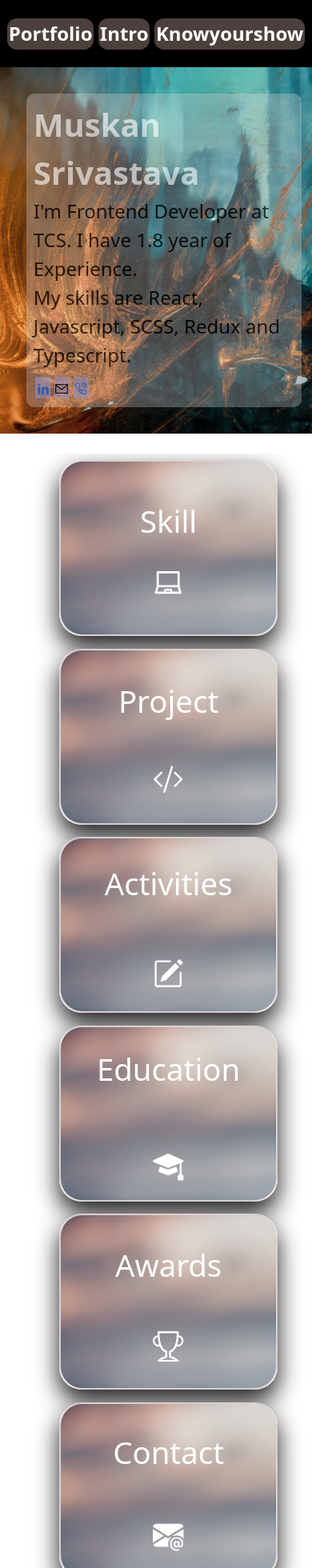
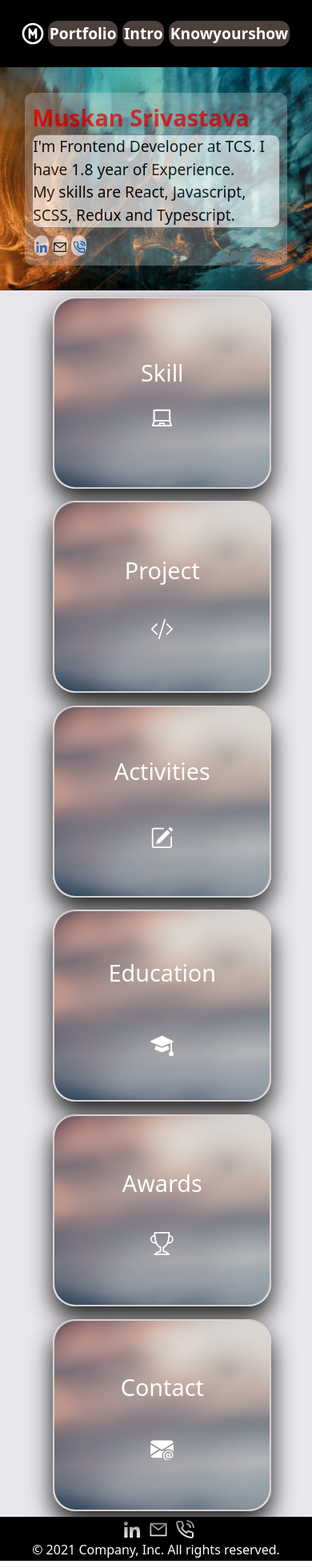
Before and after one commit to MuskanSrivastava8/Mitra, a React (Create React App) app: page /Mitra/Portfolio in a window 390 px wide. Shown: the top 1960 px of the page at 80% size. Built offline with nearby package versions, Linux system fonts and the light colour scheme.

Commit message:
commit font size for mobile changed now

```diff
--- a/src/Components/Footer/Footer.js
+++ b/src/Components/Footer/Footer.js
@@ -1,10 +1,12 @@
 import React from "react";
 import "./footer.scss";
 import { GrLinkedinOption } from "react-icons/gr";
-import { GrMailOption } from "react-icons/gr";
+import { AiOutlineMail } from "react-icons/ai";
 import { FiPhoneCall } from "react-icons/fi";
 
 export default function Footer() {
+  const style_contact = { color: "white", fontSize: "1.5em" }
+
   return (
     <React.Fragment>
       {/* <div className="footer_container"> */}
@@ -16,7 +18,7 @@ export default function Footer() {
                 target="_blank"
                 rel="noreferrer"
               >
-                <GrLinkedinOption />
+                <GrLinkedinOption style={style_contact}/>
               </a>
             </div>
             <div className="footer_menu_item_contact">
@@ -25,12 +27,12 @@ export default function Footer() {
                 target="_blank"
                 rel="noreferrer"
               >
-                <GrMailOption />
+                <AiOutlineMail style={style_contact}/>
               </a>
             </div>
             <div className="footer_menu_item_contact">
-              <a href="tel:8756719954" target="_blank" rel="noreferrer">
-                <FiPhoneCall />
+              <a href="tel:87567XXXX4" target="_blank" rel="noreferrer">
+                <FiPhoneCall style={style_contact} />
               </a>
             </div>
           </div>
--- a/src/Components/Footer/footer.scss
+++ b/src/Components/Footer/footer.scss
@@ -9,8 +9,8 @@
 
 .footer_menu_item_contact {
     margin: 0.8%;
-    border-color: transparent;
-    background-color: #fff;
+    // border-color: transparent;
+    // background-color: #fff;
     cursor: pointer;
     padding-left: 4%;
     padding-right: 4%;
--- a/src/Components/Intro/Intro.scss
+++ b/src/Components/Intro/Intro.scss
@@ -1,5 +1,5 @@
 .intro_container {
-    height: 100vh;
+    height: 82vh;
     width: 100%;
     background-image: url(bg_large.jpg);
     background-color: #D17B88;
@@ -60,6 +60,49 @@
 }
 
 @media only screen and (max-width: 904px) {
+
+    //Ipad
+
+    .row_1 {
+        flex-direction: column;
+    }
+
+    .row_2 {
+        flex-direction: column;
+    }
+
+    .summary_box {
+        height: 33%;
+    }
+
+    .flip-card {
+        width: 70%;
+        height: 240px;
+    }
+
+    // .card_text {
+    //     font-size: 2.4rem;
+    // }
+
+    // .occupation {
+    //     font-size: 1.2rem;
+    // }
+
+    // .intro {
+    //     width: 105%;
+    // }
+
+    // .name_text {
+    //     font-size: 1.8rem;
+    // }
+
+    // .points_details {
+    //     font-size: 1.8rem;
+    // }
+
+    // .center {
+    //     font-size: 2rem;
+    // }
     .intro_container {
         width: 105%;
     }
@@ -74,8 +117,35 @@
         margin-left: 4%;
         margin-right: 7%;
     }
+
 }
-@media only screen and (min-width: 768px) {}
-@media only screen and (min-width: 479px) {}
+
+@media only screen and (max-width: 414px) {
+
+    //Iphone XR
+    .intro_container {
+        width: 100%;
+    }
+    .welcome_text {
+        font-size: 1.8rem;
+    }
+    .greeting_text {
+        font-weight: 600;
+        font-size: 1.2rem;
+    }
+
+}
+
+@media only screen and (max-width: 390px) {
+
+    //Iphone 12 pro
+
+}
+
+@media only screen and (max-width: 376px) {
+
+    //Iphone SE
+
+}
 
 //D17B88 ,D999B9 B8B3E9 90E0F3 75F4F4 // 414535
--- a/src/Components/Menu.js
+++ b/src/Components/Menu.js
@@ -1,12 +1,14 @@
 import React from "react";
 import { NavLink } from "react-router-dom";
 import "./Menu.scss";
-
+import { TbCircleLetterM } from "react-icons/tb";
 
 export default function Menu() {
+  const style_home = { color: "white", fontSize: "2rem" }
   return (
     <React.Fragment>
       <div className="menu_container">
+      <TbCircleLetterM style={style_home}/>
         <div className="menu_item">
           <NavLink to={"/Portfolio"}>Portfolio</NavLink>
         </div>
--- a/src/Components/Menu.scss
+++ b/src/Components/Menu.scss
@@ -54,7 +54,7 @@
     }
 
     .menu_item {
-        font-size: 1.5rem;
+        font-size: 1.2rem;
         // padding: 2.4%;
     }
 }
--- a/src/Components/Portfolio/Portfolio.js
+++ b/src/Components/Portfolio/Portfolio.js
@@ -43,14 +43,14 @@ export default function Portfolio() {
                 </a>
               </div>
               <div className="menu_item_contact">
-                <a href="tel:8756719954" target="_blank" rel="noreferrer">
+                <a href="tel:875XXXXXX4" target="_blank" rel="noreferrer">
                   <FiPhoneCall />
                 </a>
               </div>
             </div>
           </div>
         </div>
-        <div className="details">
+        <div className="portfolio_details">
           <Summary />
         </div>
       </div>
--- a/src/Components/Portfolio/Summary.js
+++ b/src/Components/Portfolio/Summary.js
@@ -156,7 +156,7 @@ export default function Summary() {
                     <h1>Contact</h1>
                   </div>
                   <div className="points_details">
-                    <p>8756719954</p>
+                    <p>875XXXXXX4</p>
                     <p>muskan.srivastava@tcs.com</p>
                   </div>
                 </div>
--- a/src/Components/Portfolio/portfolio.scss
+++ b/src/Components/Portfolio/portfolio.scss
@@ -19,10 +19,10 @@
 
 }
 
-.details {
+.portfolio_details {
     height: 60%;
     width: 100%;
-    // background-color: #D999B9;
+    background-color: #e9e7eb;
 }
 
 .name {
@@ -39,17 +39,20 @@
 }
 
 .name_text {
-    font-size: 1.5rem;
-    color: white;
+    font-size: 1.8rem;
+    color: red;
     font-weight: 650;
     font-family: inherit;
 }
 
 .occupation {
-    font-size: 1rem;
+    font-size: 1.2rem;
     color: #000000;
     font-weight: 500;
     font-family: inherit;
+    background-color: white;
+    border: 1px solid #998b8b;
+    border-radius: 10px;
 }
 
 .address {
@@ -60,9 +63,10 @@
 .menu_item_contact {
     margin: 0.8%;
     border-color: transparent;
-    padding: .4%;
-    background-color: #a19dc6;
+    padding: 0.4%;
+    background-color: #fff;
     cursor: pointer;
+    border-radius: 10px;
 }
 
 .Portfolio_footer {
@@ -243,6 +247,7 @@ td {
 
     .occupation {
         font-size: 1.5rem;
+        background-color: white;
     }
 
     .intro {
@@ -250,7 +255,7 @@ td {
     }
 
     .name_text {
-        font-size: 2.5rem;
+        font-size: 1.8rem;
     }
 
     .points_details {
@@ -263,7 +268,7 @@ td {
 
 }
 
-@media only screen and (max-width: 414px) {
+@media only screen and (max-width: 415px) {
 
     //Iphone XR
     .row_1 {
@@ -281,6 +286,27 @@ td {
     .flip-card {
         width: 70%;
         height: 200px;
+    }
+    .name_text {
+        font-size: 1.8rem;
+    }
+    .occupation {
+        font-size: 1.2rem;
+        background-color: white;
+    }
+    .intro {
+        width: 100%;
+    }
+    .card_text {
+        font-size: 1.8rem;
+    }
+    .points_details {
+        font-size: 1.2rem;
+        color: black;
+        font-weight: 700;
+    }
+    .center {
+        font-size: 1.2rem;
     }
 }
 
@@ -303,6 +329,7 @@ td {
         width: 70%;
         height: 220px;
     }
+
 }
 
 @media only screen and (max-width: 376px) {
--- a/src/Components/ProjectOne/ProjectOneComponent.scss
+++ b/src/Components/ProjectOne/ProjectOneComponent.scss
@@ -117,6 +117,12 @@
         height: 150vh;
         width: 100%;
     }
+    .section_2 {
+        margin-top: 7px;
+    }
+    .title {
+        font-size: 2rem;
+    }
 }
 @media only screen and (max-width: 390px) { //Iphone 12 pro
     .section_3 {
--- a/src/Components/ProjectOne/ProjectOneComponent/TvShowDetails.scss
+++ b/src/Components/ProjectOne/ProjectOneComponent/TvShowDetails.scss
@@ -21,7 +21,7 @@
     font-family: inherit;
     font-weight: 100;
     font-size: 20px;
-    height: 120px;
+    // height: 120px;
     overflow-y: hidden;
     margin-left: 10px;
     // margin-top: 10px;
@@ -469,23 +469,16 @@
 
 @media only screen and (max-width: 414px) {
     .logo_img img {
-        height: 80px;
-        width: 80px;
+        height: 60px;
+        width: 60px;
     }
 
     .logo_subtitle {
-        font-size: 20px;
-    }
-
-    // .search_box{
-    //     height: 48px;
-    // }
-    .clear_btn button {
-        background-color: red;
+        font-size: 1rem;
     }
 
     .title {
-        font-size: 45px;
+        font-size: 1.8rem;
     }
 
     .rating_container {
@@ -493,89 +486,16 @@
     }
 
     .details {
-        /* height: 60%; */
         width: 95%;
-        font-size: 1.5rem;
+        font-size: 1.2rem;
         margin-left: 2%;
+    }
+    .title_text {
+        font-size: 1.2rem;
     }
 }
 
 // @media only screen and (max-width: 390px) {
-//     .logo_subtitle {
-//         margin-top: 0px;
-//     }
-
-//     .search_box {
-//         border-radius: 30px;
-//         background-color: #d9d9d96e;
-//         height: 30px;
-//         color: white;
-//         font-weight: 100;
-//         font-size: 20px;
-//         width: 80%;
-//         border-color: transparent;
-//         padding: 18px 18px 18px 18px;
-//         margin-top: 22px;
-//         margin-left: -17px;
-//         width: 24vw;
-//     }
-
-//     .clear_btn {
-//         margin-left: 6px;
-//         // background-color: red;
-//         border-radius: 30px;
-//         height: -1vh;
-//         width: 9vw;
-//     }
-
-//     .details_container {
-//         // background-color: red;
-//         // border: 1px solid #0800006e;
-//         // border-radius: 22px;
-//         width: auto;
-//         height: auto;
-//         margin-right: 0px;
-//         margin-top: 65px;
-//     }
-
-//     .RecommendList_title_box {
-//         margin-left: 16px;
-//         background-color: #a288886e;
-//         border: 1px solid #0800006e;
-//         border-radius: 22px;
-//         width: -moz-fit-content;
-//         width: fit-content;
-//     }
-
-//     .recommend_container {
-//         cursor: pointer;
-//         width: 50vw;
-//         margin: 8px;
-//     }
-// .details {
-//     font-size: 1.5rem;
-// }
-
-//     .RecommendList_List {
-//         margin-top: 18px;
-//     }
-
-//     .recommendation_container {
-//         margin-top: 75px;
-//     }
-
-//     .rating_container {
-//         font-size: 22px;
-//     }
-
-//     .points_container {
-//         font-size: 22px;
-//     }
-
-//     .title {
-//         font-size: 38px;
-//         font-weight: 700;
-//     }
 // }
 
 // @media only screen and (max-width: 376px) {
```
